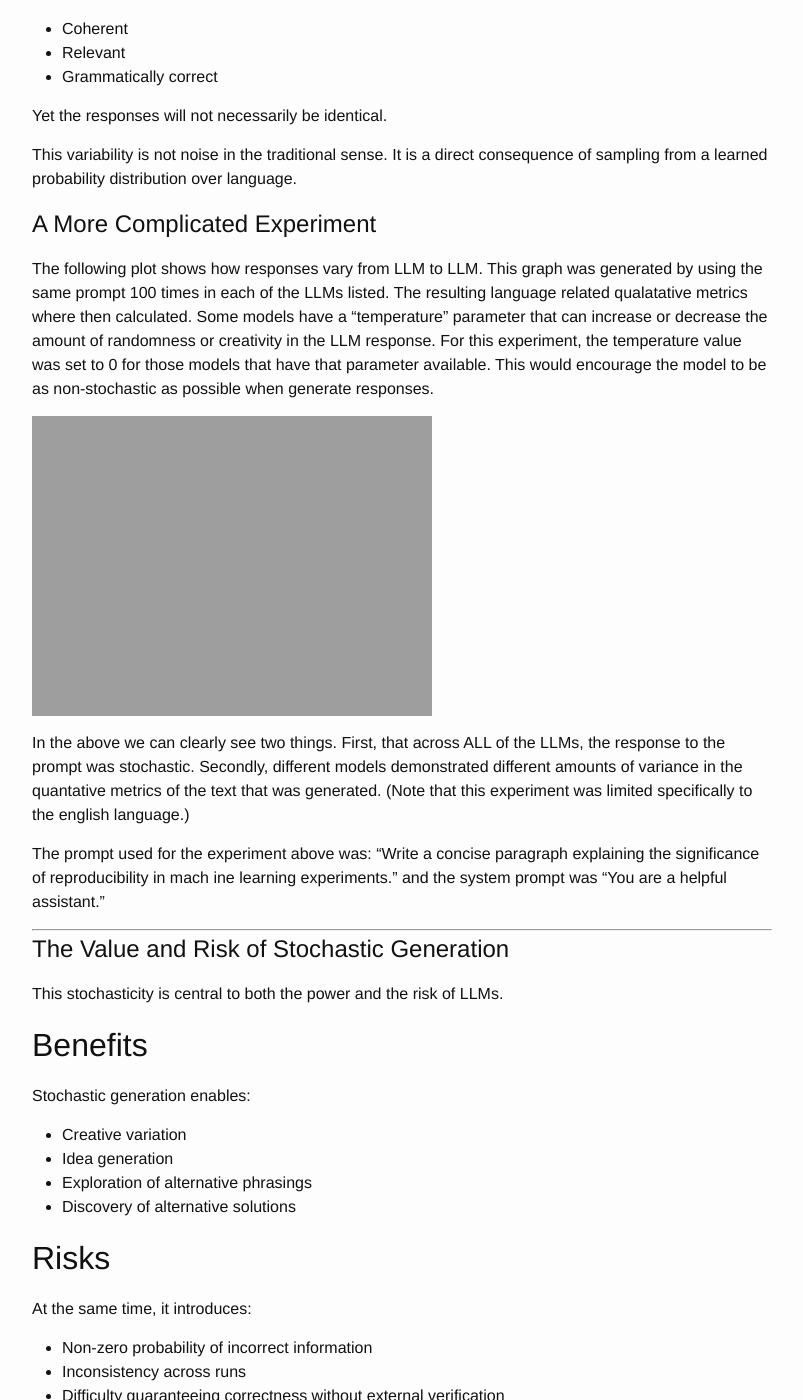
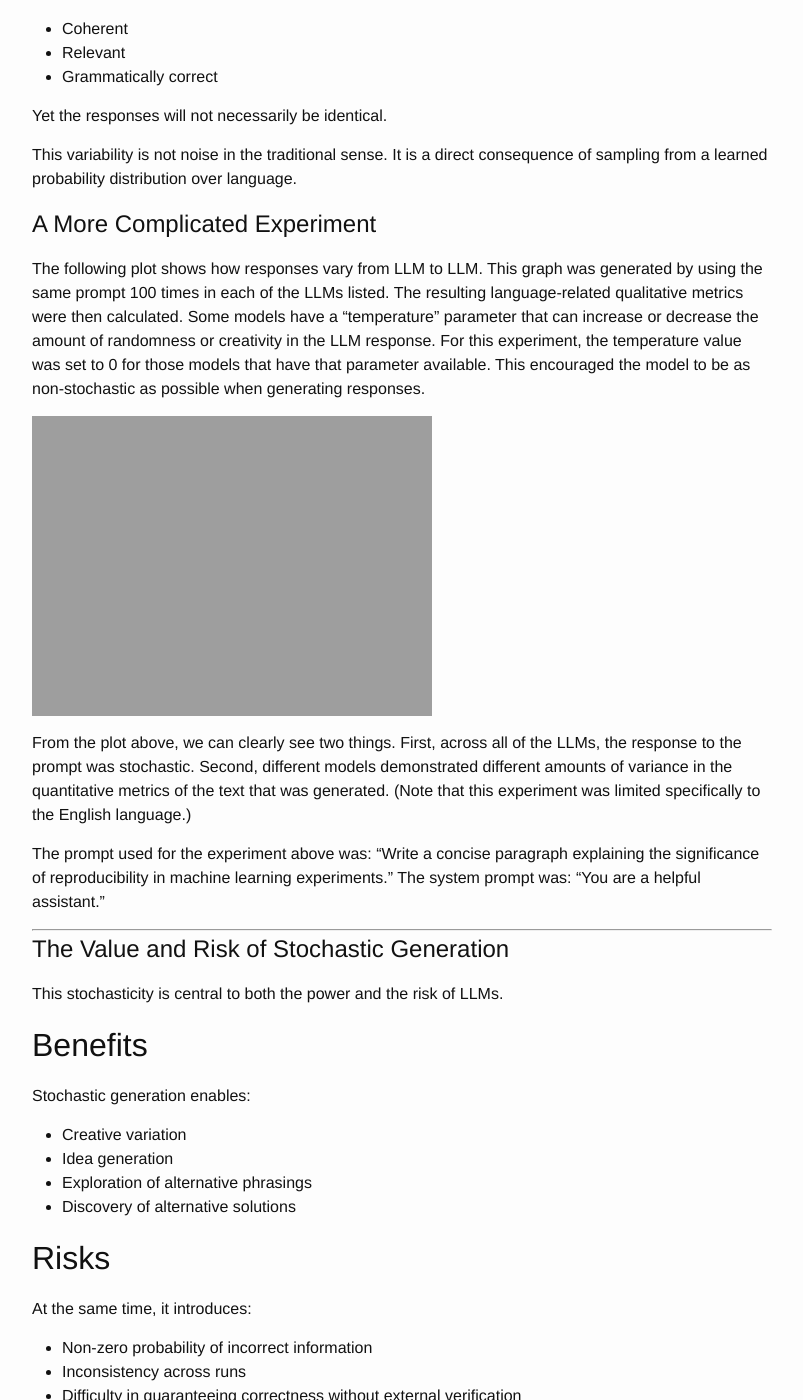
Before and after one commit to fractalbass/data_science, a Jekyll site: the page built from _posts/2026-06-02-llms-are-random-variables-not-functions.md, in a window 1280 px wide and 1400 px high, scrolled down 3015 px. Shown: the whole window, without its empty margins (238-1041 px from the left). Built offline with Jekyll 4.4.1, drawn with Linux system fonts in a browser that asks for light colours; some of the changed text lies outside the part shown.

Commit message:
Final update.

```diff
--- a/_posts/2026-06-02-llms-are-random-variables-not-functions.md
+++ b/_posts/2026-06-02-llms-are-random-variables-not-functions.md
@@ -1,6 +1,6 @@
 ---
 layout: post
-title: LLMs are Random Variables not Functions
+title: LLMs Are Random Variables, Not Functions
 date: 2026-06-02 12:00:00 -0500
 categories: []
 ---
@@ -67,7 +67,7 @@
 x_1 \neq x_2
 $$
 
-However, it is **not** valid for a function that:
+However, the following is **not** valid for a function:
 
 $$
 f(x) = y_1
@@ -121,7 +121,7 @@
 P(X \in S)
 $$
 
-For some set $S$
+for some set $S$.
 
 In other words, probability theory shifts the focus from deterministic outputs to **distributions over possible outputs**.
 
@@ -180,14 +180,13 @@
 
 # A More Complicated Experiment
 
-The following plot shows how responses vary from LLM to LLM.  This graph was generated by using the same prompt 100 times in each of the LLMs listed.  The resulting language related qualatative metrics where then calculated.  Some models have a "temperature" parameter that can increase or decrease the amount of randomness or creativity in the LLM response.  For this experiment, the temperature value was set to 0 for those models that have that parameter available.  This would encourage the model to be as non-stochastic as possible when generate responses.
+The following plot shows how responses vary from LLM to LLM. This graph was generated by using the same prompt 100 times in each of the LLMs listed. The resulting language-related qualitative metrics were then calculated. Some models have a "temperature" parameter that can increase or decrease the amount of randomness or creativity in the LLM response. For this experiment, the temperature value was set to 0 for those models that have that parameter available. This encouraged the model to be as non-stochastic as possible when generating responses.
 
-![combined plot]({{site.url }}/images/combined_plot.png)
+![combined plot]({{ site.url }}/images/combined_plot.png)
 
-In the above we can clearly see two things.  First, that across ALL of the LLMs, the response to the prompt was stochastic.  Secondly, different models demonstrated different amounts of variance in the quantative metrics of the text that was generated.  (Note that this experiment was limited specifically to the english language.)
+From the plot above, we can clearly see two things. First, across all of the LLMs, the response to the prompt was stochastic. Second, different models demonstrated different amounts of variance in the quantitative metrics of the text that was generated. (Note that this experiment was limited specifically to the English language.)
 
-The prompt used for the experiment above was:  "Write a concise paragraph explaining the significance of reproducibility in mach
-ine learning experiments." and the system prompt was "You are a helpful assistant."
+The prompt used for the experiment above was: "Write a concise paragraph explaining the significance of reproducibility in machine learning experiments." The system prompt was: "You are a helpful assistant."
 
 ---
 
```
Also changed, not shown: other parts of _posts/2026-06-02-llms-are-random-variables-not-functions.md (+1 -1 lines).
